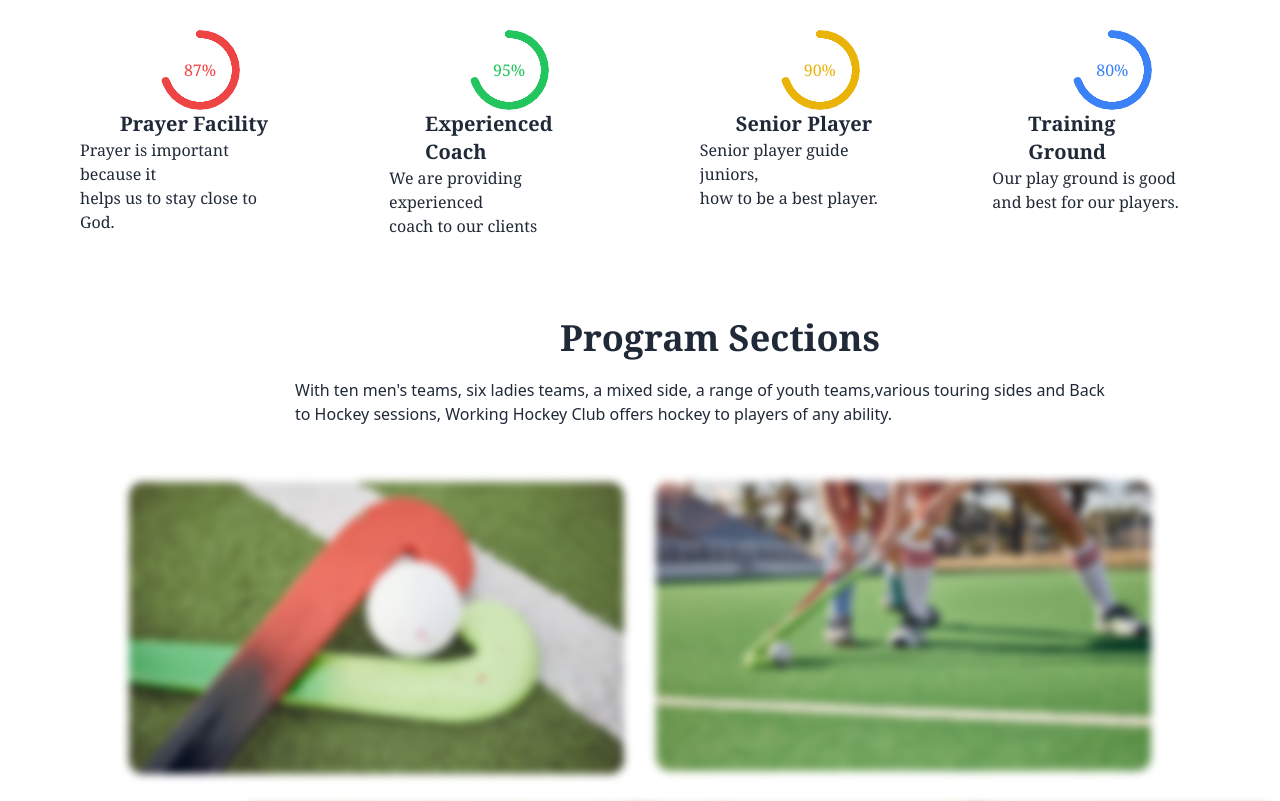
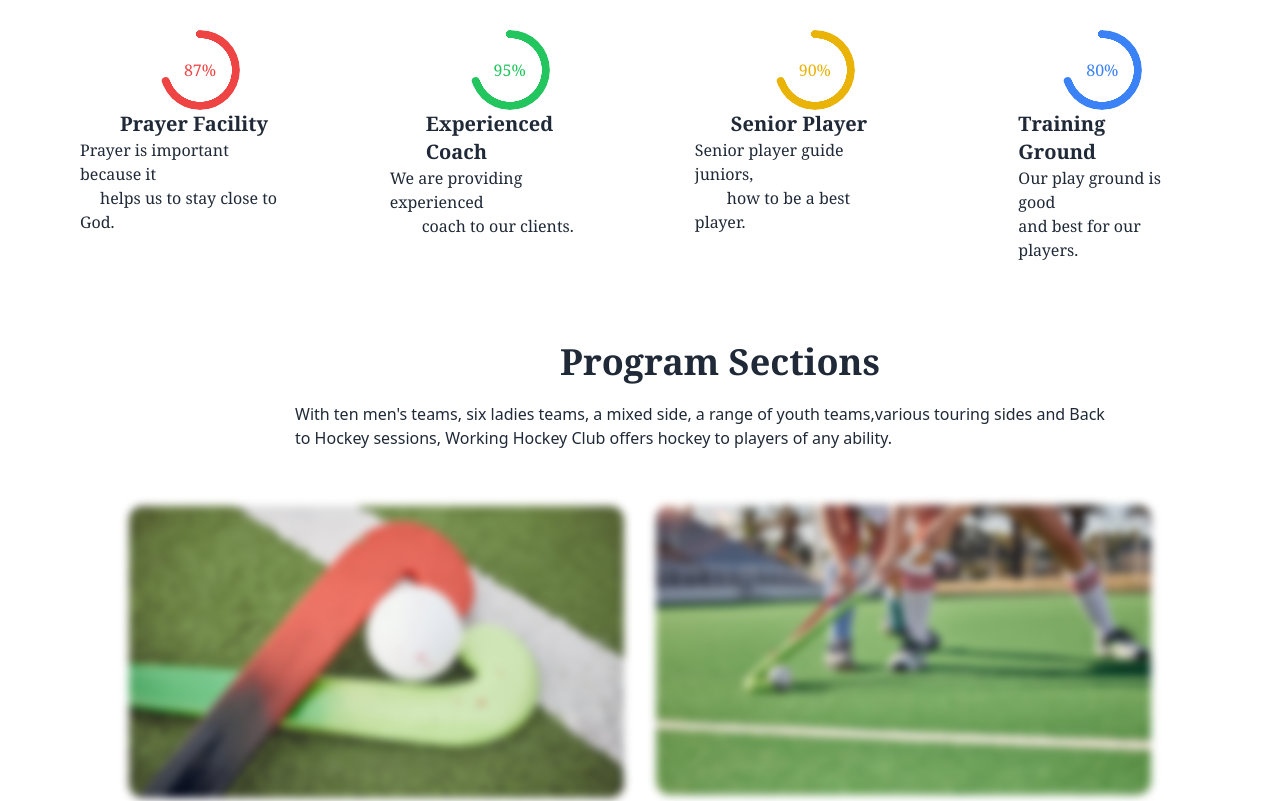
Before and after one commit to UmmeyHabibaShanjida/B9A3-Hockey, a plain HTML site: page index.html in a window 1280 px wide. Shown: the part 1000-1801 px from the top of the page. Drawn offline with nearby package versions, Linux system fonts and the light colour scheme.

Commit message:
second commit

```diff
--- a/index.html
+++ b/index.html
@@ -98,22 +98,25 @@
                 <div>
                     <div class="radial-progress text-red-500 ml-20" style="--value:70;" role="progressbar">87%</div>
                     <h2 class="text-xl font-semibold ml-10">Prayer Facility</h2>
-                    <p class="font-normal text-base">Prayer is important because it <br> helps us to stay close to God.</p>
+                    <p class="font-normal text-base">Prayer is important because it <br> <span class="ml-5">helps us to
+                            stay close to God.</span></p>
                 </div>
                 <div>
                     <div class="radial-progress text-green-500 ml-20" style="--value:70;" role="progressbar">95%</div>
                     <h2 class="text-xl font-semibold ml-9"> Experienced Coach</h2>
-                    <p class="font-normal text-base">We are providing experienced <br> coach to our clients</p>
+                    <p class="font-normal text-base">We are providing experienced <br> <span class="ml-8">coach to our
+                            clients.</span></p>
                 </div>
                 <div>
                     <div class="radial-progress text-yellow-500 ml-20" style="--value:70;" role="progressbar">90%</div>
                     <h2 class="text-xl font-semibold ml-9">Senior Player</h2>
-                    <p class="font-normal text-base">Senior player guide juniors, <br> how to be a best player.</p>
+                    <p class="font-normal text-base">Senior player guide juniors, <br><span class="ml-8"> how to be a
+                            best player.</span></p>
                 </div>
                 <div>
                     <div class="radial-progress text-blue-500 ml-20" style="--value:70;" role="progressbar">80%</div>
                     <h2 class="text-xl font-semibold ml-9">Training Ground</h2>
-                    <p class="font-normal text-base">Our play ground is good <br> and best for our players.</p>
+                    <p class="font-normal text-base ml-9">Our play ground is good <br> and best for our players.</p>
                 </div>
 
                 <hr>
@@ -121,7 +124,9 @@
         </section>
         <section>
             <h1 class="font-extrabold text-4xl font-serif ml-[560px] mt-20">Program Sections</h1>
-            <p class="font-medium text-base ml-[295px] mt-5">With ten men's teams, six ladies teams, a mixed side, a range of youth teams,various touring sides and Back <br> to Hockey sessions,  Working Hockey Club offers hockey to players of any ability.</p>
+            <p class="font-medium text-base ml-[295px] mt-5">With ten men's teams, six ladies teams, a mixed side, a
+                range of youth teams,various touring sides and Back <br> to Hockey sessions, Working Hockey Club offers
+                hockey to players of any ability.</p>
             <div class="flex justify-center gap-8 mr-32">
                 <img class=" w-[495px] blur-sm ml-32 mt-14" src="Images/2.png" alt="">
                 <img class=" w-[495px] h-[290px] mt-[55px] blur-sm" src="Images/3.png" alt="">
@@ -130,6 +135,14 @@
                 <img class=" w-[1035px] h-[450px] mt-8 ml-60 blur-sm" src="Images/4.png" alt="">
             </div>
         </section>
+        <hr class="mt-28">
+        <!-- New Products Sections -->
+        <section>
+            <h1 class="font-extrabold text-4xl font-serif ml-[560px] mt-12">Our New Products</h1>
+            <p class="font-medium text-base ml-[450px] mt-5">In June, Hockey Sports launches a product line for Hockey
+                Technique training. <br> This is a completely new area for one of the world's most respected brands.
+                <hr class="mt-10">
+        </section>
     </main>
     <footer>
 
```
